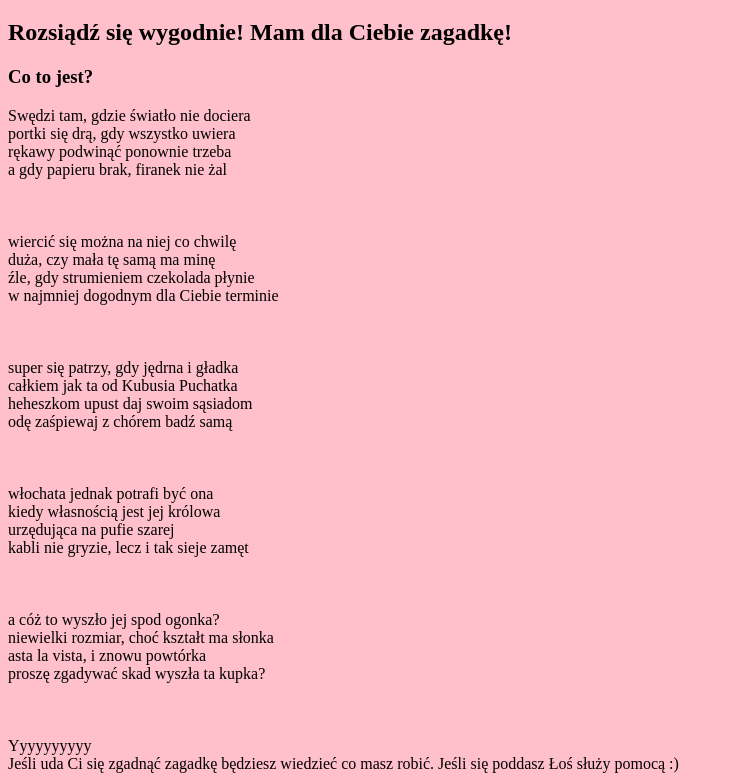
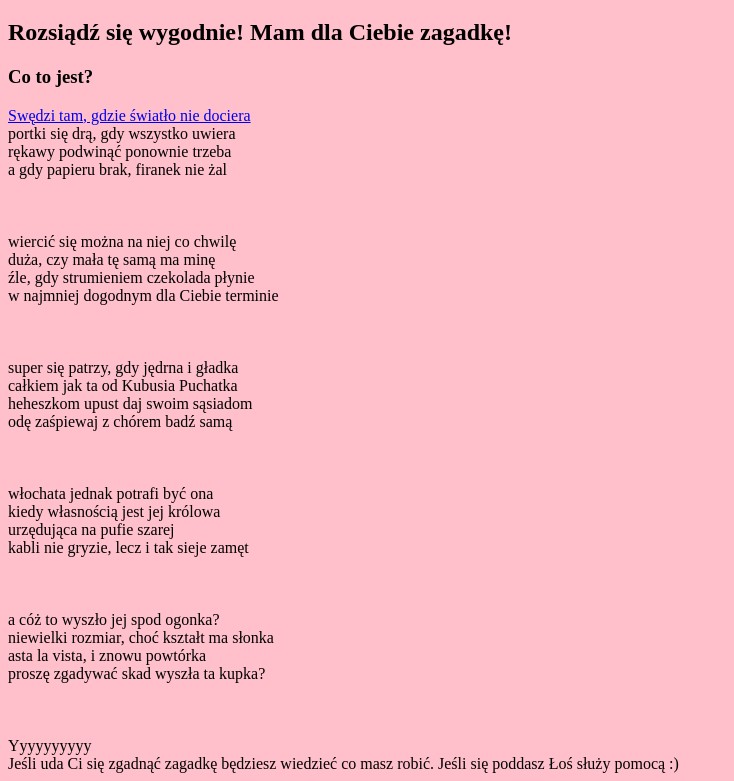
Before and after one commit to rafaldziewiatka/rpwiktychy, a plain HTML site: page index.html in a window 1280 px wide. Shown: the part 61-842 px from the top of the page, without its empty margins (0-734 px from the left). Drawn offline with Linux system fonts and the light colour scheme.

Commit message:
whatever

```diff
--- a/index.html
+++ b/index.html
@@ -8,8 +8,7 @@
         <h1>Witaj!</h1>
         <h2>Rozsiądź się wygodnie! Mam dla Ciebie zagadkę!</h2>
         <h3>Co to jest?</h3>
-            <a class="show-img">Swędzi tam, gdzie światło nie dociera </a> <br />
-
+            <a class="show-img" href="#">Swędzi tam, gdzie światło nie dociera </a> <br />
 
             portki się drą, gdy wszystko uwiera<br />
             rękawy podwinąć ponownie trzeba<br />
--- a/style.css
+++ b/style.css
@@ -7,6 +7,8 @@
       position:absolute;
       left:0;
       z-index: 1000;
+      background-repeat: no-repeat;
+    background-position: center bottom;
   }
   body {background-color: pink;}
 
```
